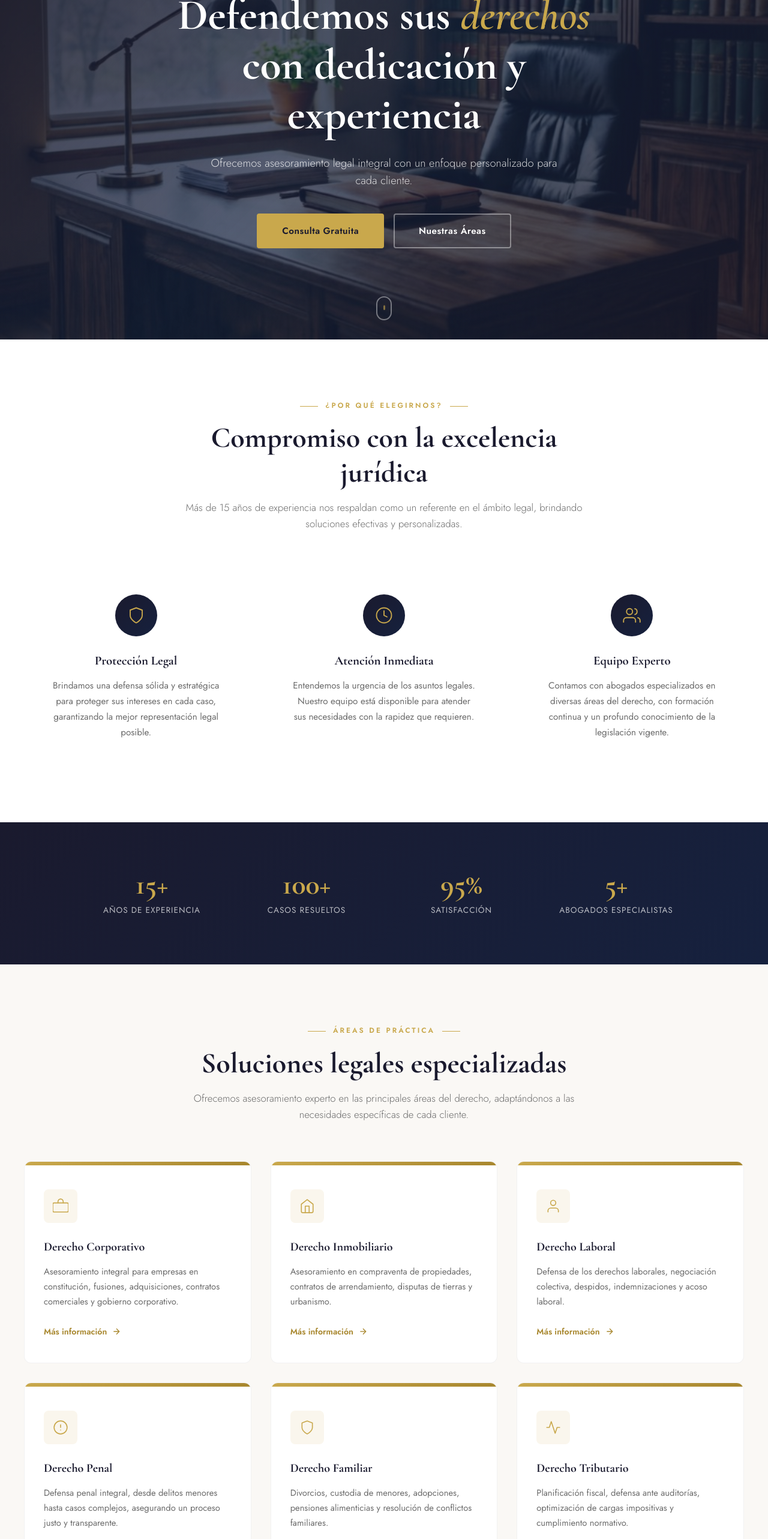
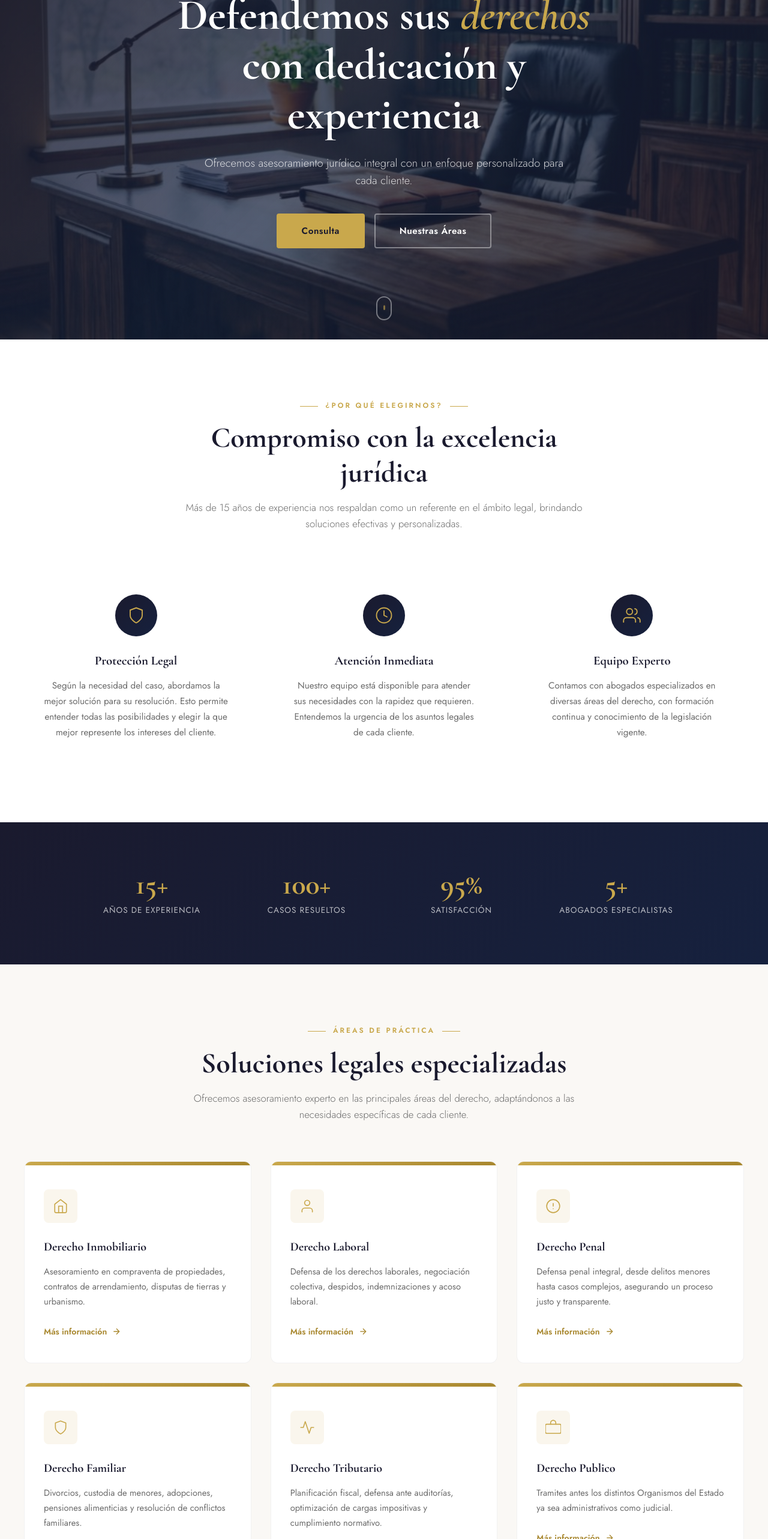
Before and after one commit to kronos5693/EstudioPolo, a React (Vite) app: page / in a window 1280 px wide. Shown: the part 234-2800 px from the top of the page at 60% size. Built offline with nearby package versions, Linux system fonts and the light colour scheme.

Commit message:
fix textos

```diff
--- a/src/App.jsx
+++ b/src/App.jsx
@@ -17,7 +17,7 @@ export default function App() {
         <About />
         <Stats />
         <Areas />
-        <Testimonial />
+        {/*<Testimonial />*/}
         <Contact />
       </main>
 
--- a/src/constants/data.js
+++ b/src/constants/data.js
@@ -19,7 +19,7 @@ export const ABOUT_CARDS = [
     id: 'proteccion',
     iconPath: 'M12 22s8-4 8-10V5l-8-3-8 3v7c0 6 8 10 8 10z',
     title: 'Protección Legal',
-    desc: 'Brindamos una defensa sólida y estratégica para proteger sus intereses en cada caso, garantizando la mejor representación legal posible.',
+    desc: 'Según la necesidad del caso, abordamos la mejor solución para su resolución. Esto permite entender todas las posibilidades y elegir la que mejor represente los intereses del cliente.',
   },
   {
     id: 'atencion',
@@ -29,7 +29,7 @@ export const ABOUT_CARDS = [
       { d: 'M12 6v6l4 2' },
     ],
     title: 'Atención Inmediata',
-    desc: 'Entendemos la urgencia de los asuntos legales. Nuestro equipo está disponible para atender sus necesidades con la rapidez que requieren.',
+    desc: 'Nuestro equipo está disponible para atender sus necesidades con la rapidez que requieren. Entendemos la urgencia de los asuntos legales de cada cliente.',
   },
   {
     id: 'equipo',
@@ -40,21 +40,13 @@ export const ABOUT_CARDS = [
       { d: 'M16 3.13a4 4 0 0 1 0 7.75' },
     ],
     title: 'Equipo Experto',
-    desc: 'Contamos con abogados especializados en diversas áreas del derecho, con formación continua y un profundo conocimiento de la legislación vigente.',
+    desc: 'Contamos con abogados especializados en diversas áreas del derecho, con formación continua y conocimiento de la legislación vigente.',
   },
 ];
 
 // ─── Practice Areas ───────────────────────────────────────────
 export const PRACTICE_AREAS = [
-  {
-    id: 'corporativo',
-    iconPaths: [
-      { d: 'M2 7h20a2 2 0 0 1 2 2v10a2 2 0 0 1-2 2H2a2 2 0 0 1-2-2V9a2 2 0 0 1 2-2z' },
-      { d: 'M16 7V5a4 4 0 0 0-8 0v2' },
-    ],
-    title: 'Derecho Corporativo',
-    desc: 'Asesoramiento integral para empresas en constitución, fusiones, adquisiciones, contratos comerciales y gobierno corporativo.',
-  },
+
   {
     id: 'inmobiliario',
     iconPaths: [
@@ -95,6 +87,24 @@ export const PRACTICE_AREAS = [
     title: 'Derecho Tributario',
     desc: 'Planificación fiscal, defensa ante auditorías, optimización de cargas impositivas y cumplimiento normativo.',
   },
+    {
+    id: 'publico',
+    iconPaths: [
+      { d: 'M2 7h20a2 2 0 0 1 2 2v10a2 2 0 0 1-2 2H2a2 2 0 0 1-2-2V9a2 2 0 0 1 2-2z' },
+      { d: 'M16 7V5a4 4 0 0 0-8 0v2' },
+    ],
+    title: 'Derecho Publico',
+    desc: 'Tramites antes los distintos Organismos del Estado ya sea administrativos como judicial.',
+  },
+   {
+    id: 'diligencias',
+    iconPaths: [
+      { d: 'M2 7h20a2 2 0 0 1 2 2v10a2 2 0 0 1-2 2H2a2 2 0 0 1-2-2V9a2 2 0 0 1 2-2z' },
+      { d: 'M16 7V5a4 4 0 0 0-8 0v2' },
+    ],
+    title: 'Diligencias y Gestoria Legal en General',
+    desc: 'Cedula Ley 22172. Noificaciones y Mandamientos- CABA y Provincia de Corrientes.',
+  },
 ];
 
 // ─── Contact info ─────────────────────────────────────────────
@@ -120,7 +130,7 @@ export const CONTACT_INFO = [
   {
     id: 'hours',
     label: 'Horario de Atención',
-    value: 'Lunes a Viernes: 9:00 - 18:00',
+    value: 'Lunes a Viernes: 9:00 - 18:00 (URGENCIAS)',
     iconPaths: [
       { d: 'M12 2a10 10 0 1 0 10 10A10 10 0 0 0 12 2z' },
       { d: 'M12 6v6l4 2' },
@@ -131,12 +141,13 @@ export const CONTACT_INFO = [
 // ─── Select options ────────────────────────────────────────────
 export const AREA_OPTIONS = [
   { value: '',            label: 'Seleccione un área...' },
-  { value: 'corporativo', label: 'Derecho Corporativo' },
+  { value: 'diligencias', label: 'Diligencias y Gestoria Legal en General' },
   { value: 'inmobiliario',label: 'Derecho Inmobiliario' },
   { value: 'laboral',     label: 'Derecho Laboral' },
   { value: 'penal',       label: 'Derecho Penal' },
   { value: 'familiar',    label: 'Derecho Familiar' },
   { value: 'tributario',  label: 'Derecho Tributario' },
+  { value: 'publico',     label: 'Derecho Publico' },
   { value: 'otro',        label: 'Otro' },
 ];
 
@@ -154,11 +165,12 @@ export const FOOTER_COLS = [
   {
     title: 'Áreas Legales',
     items: [
-      { href: 'areas', label: 'Derecho Corporativo' },
+      { href: 'areas', label: 'Derecho Publico' },
       { href: 'areas', label: 'Derecho Inmobiliario' },
       { href: 'areas', label: 'Derecho Laboral' },
       { href: 'areas', label: 'Derecho Penal' },
-      { href: 'areas', label: 'Derecho Familiar' },
+      { href: 'areas', label: 'Diligencias y Gestoria Legal en General' },
+
     ],
   },
   {
--- a/src/sections/Hero.jsx
+++ b/src/sections/Hero.jsx
@@ -68,7 +68,7 @@ export function Hero() {
           transition={{ delay: 0.7, duration: 0.8 }}
         >
 
-          Ofrecemos asesoramiento legal integral con un enfoque personalizado para cada cliente.
+          Ofrecemos asesoramiento jurídico integral con un enfoque personalizado para cada cliente.
         </motion.p>
 
         <motion.div
@@ -80,9 +80,9 @@ export function Hero() {
           <button
             className="btn btn-primary"
             onClick={() => scrollTo('contacto')}
-            aria-label="Solicitar una consulta gratuita"
+            aria-label="Solicitar una consulta"
           >
-            Consulta Gratuita
+            Consulta
           </button>
           <button
             className="btn btn-outline"
--- a/src/sections/index.jsx
+++ b/src/sections/index.jsx
@@ -165,7 +165,7 @@ export function Contact() {
       <SectionHeader
         label="Contacto"
         title={<span id="contact-title">Hablemos de su caso</span>}
-        subtitle="Agende una consulta gratuita y descubra cómo podemos ayudarle a resolver su situación legal."
+        subtitle="Agende una consulta  y descubra cómo podemos ayudarle a resolver su situación legal."
       />
 
       <div className="contact__grid">
```
